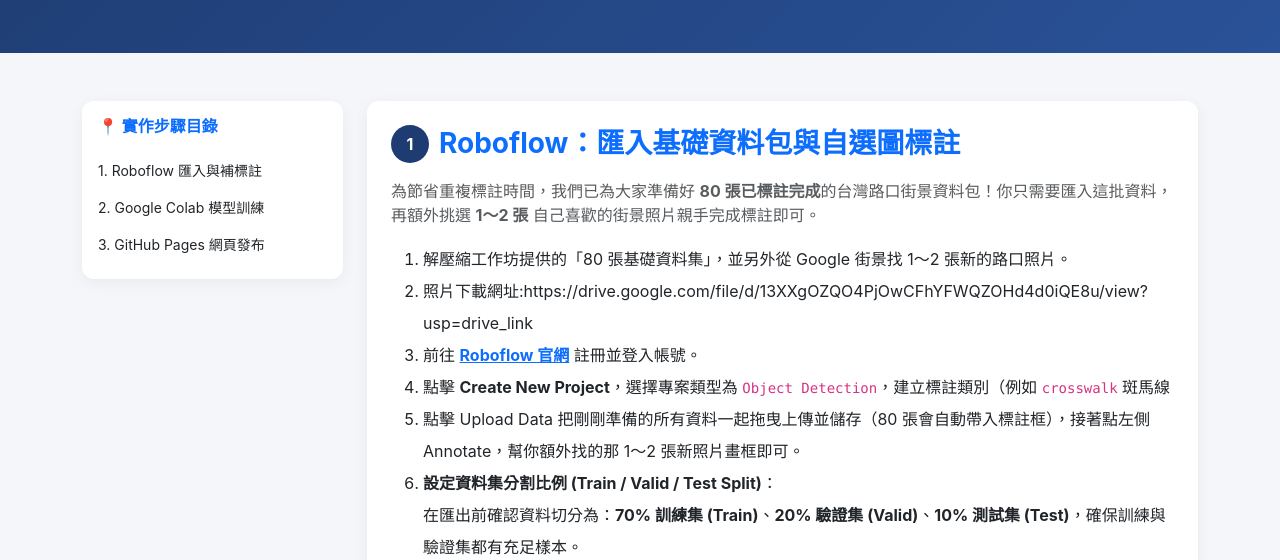
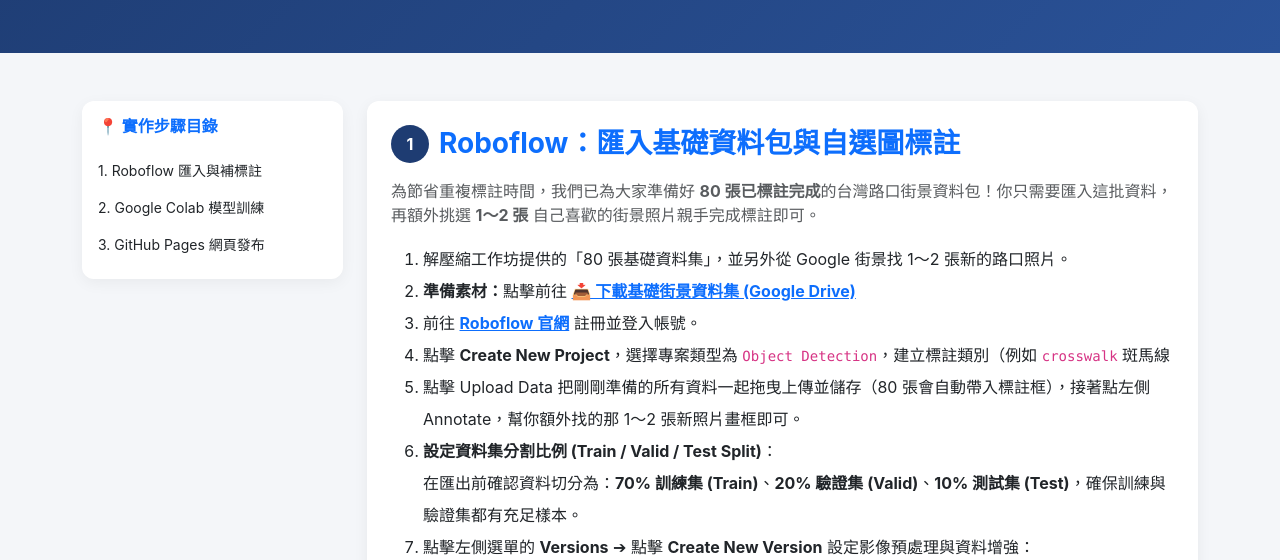
Before and after one commit to fiona11130710-sudo/crosswalk-1, a plain HTML site: page crosswalk.html in a window 1280 px wide. Shown: the part 232-792 px from the top of the page. Drawn offline with nearby package versions, Linux system fonts and the light colour scheme.

Commit message:
Update crosswalk.html

```diff
--- a/crosswalk.html
+++ b/crosswalk.html
@@ -134,7 +134,12 @@
 
                     <ol class="lh-lg mb-3">
                         <li>解壓縮工作坊提供的「80 張基礎資料集」，並另外從 Google 街景找 1～2 張新的路口照片。</li>
-                        <li>照片下載網址:https://drive.google.com/file/d/13XXgOZQO4PjOwCFhYFWQZOHd4d0iQE8u/view?usp=drive_link</li>
+                        <li>
+                            <b>準備素材：</b>點擊前往
+                            <a href="https://drive.google.com/file/d/13XXgOZQO4PjOwCFhYFWQZOHd4d0iQE8u/view?usp=drive_link" target="_blank" class="fw-bold text-decoration-underline">
+                            📥 下載基礎街景資料集 (Google Drive)
+                            </a>
+                        </li>
                         <li>前往 <a href="https://roboflow.com/" target="_blank" class="fw-bold">Roboflow 官網</a> 註冊並登入帳號。</li>
                         <li>點擊 <b>Create New Project</b>，選擇專案類型為 <code>Object Detection</code>，建立標註類別（例如 <code>crosswalk</code> 斑馬線</li>
                         <li>點擊 Upload Data 把剛剛準備的所有資料一起拖曳上傳並儲存（80 張會自動帶入標註框），接著點左側 Annotate，幫你額外找的那 1～2 張新照片畫框即可。</li>
```
